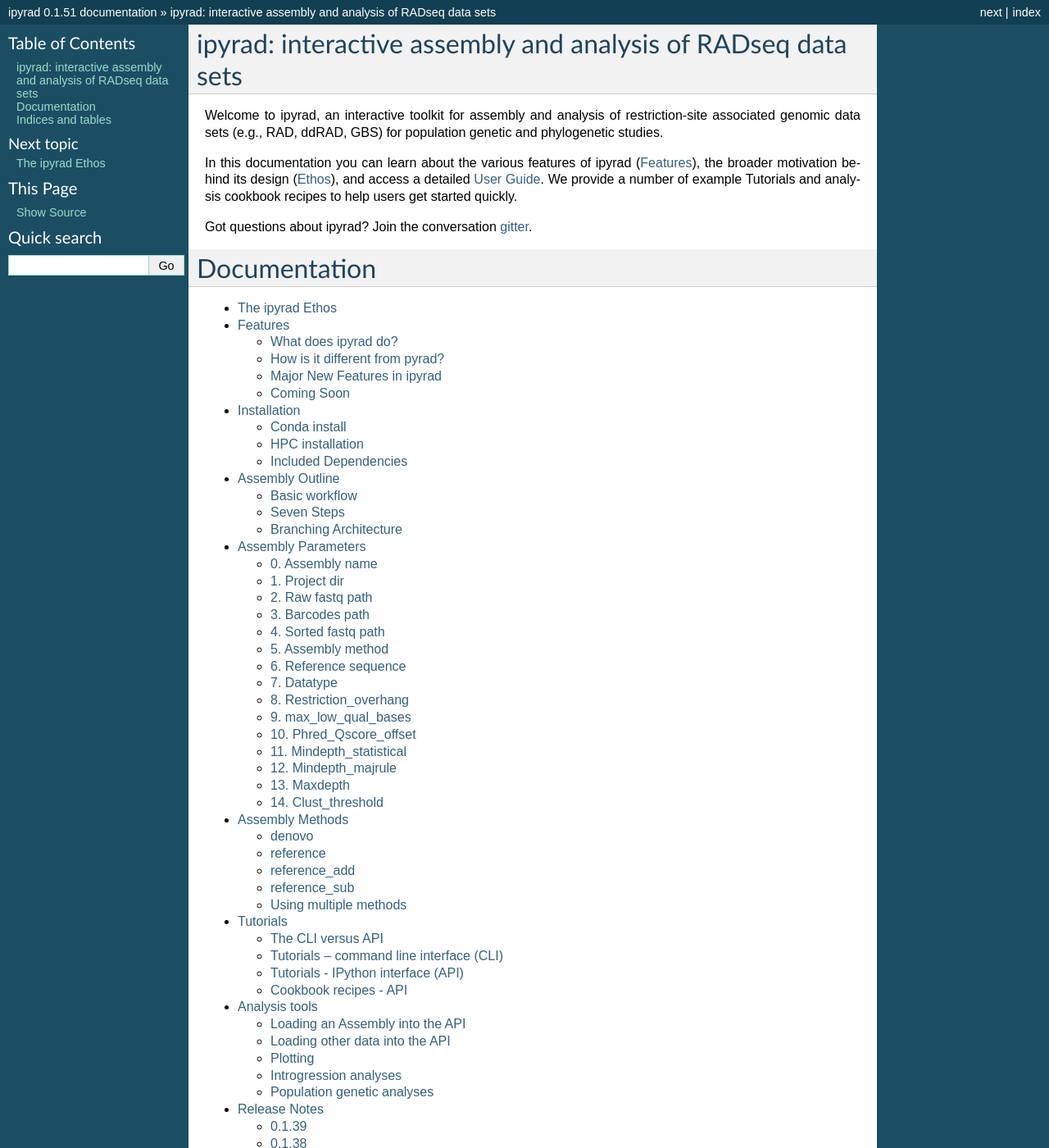
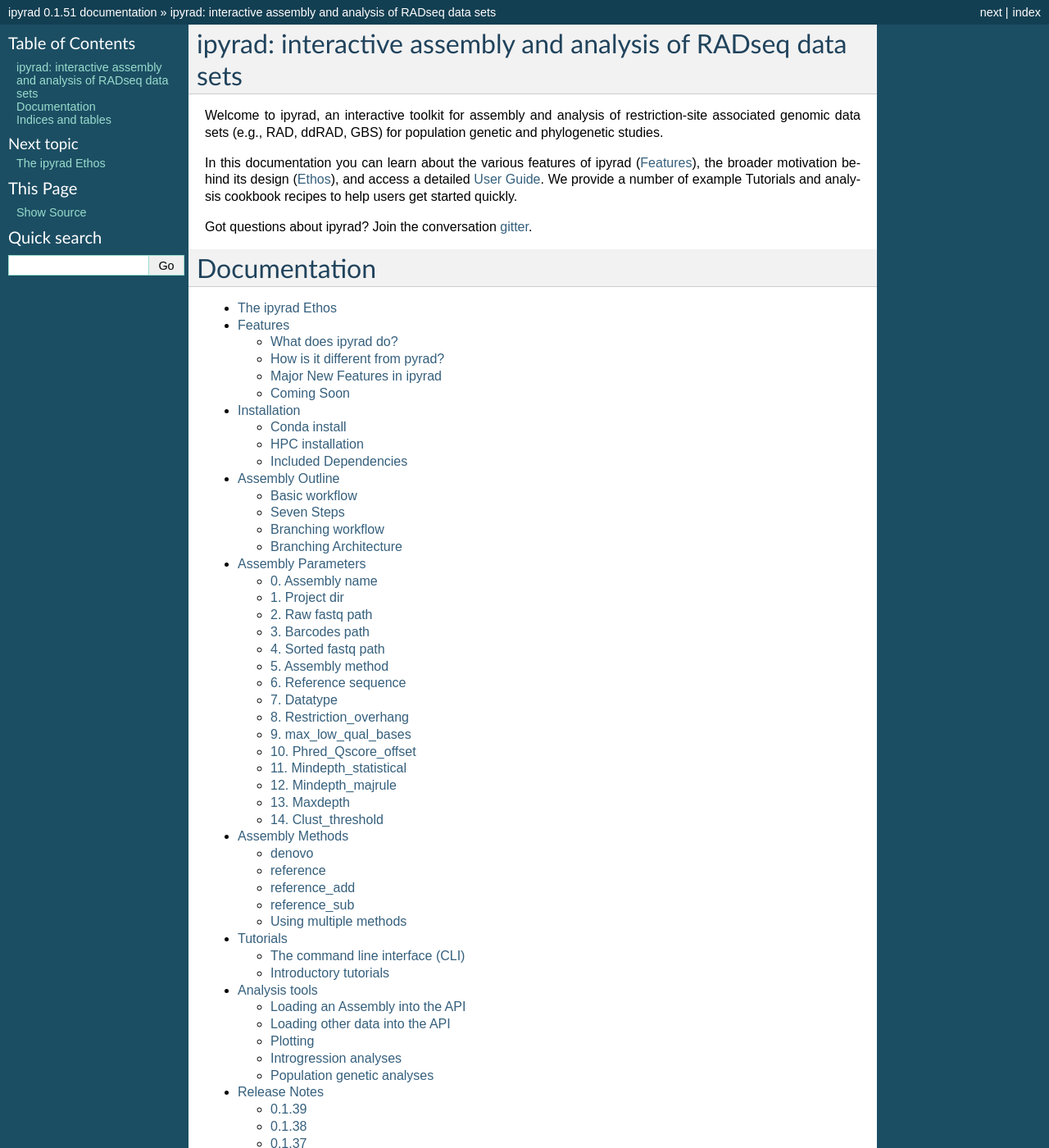
Before and after one commit to dereneaton/ipyrad, a Sphinx documentation site: the page built from docs/index.rst, in a window 1280 px wide and 1400 px high. Shown: the whole window at 82% size. Built offline with Sphinx 7.4.7, drawn with Linux system fonts in a browser that asks for light colours; pages that are not in the unit, such as notebooks, are missing from menus; the version number is read from the project's files by our own code; some of the changed lines change nothing that is shown.

Commit message:
filling in Assembly outline in docs

```diff
--- /dev/null
+++ b/docs/API.rst
@@ -0,0 +1,43 @@
+
+
+
+.. include:: global.rst
+
+
+.. _API:
+
+Tutorials - IPython interface (API)
+-----------------------------------
+The API_ (application program interface) for ipyrad_ is a way of directly
+accessing the nuts and bolts of ipyrad_ using Python_.
+This has a number of advantages over the CLI_ in that there is a lot more
+flexibility for creating highly complex branching assemblies, or for applying
+ipyrad_ in a non-standard way. It's best feature, though, is that you can
+perform entire analyses within Jupyter :ref:`notebooks<notebooks>` to create
+documented reproducible code for your analyses.
+
+There may be a slight learning curve, however, for users who have no prior
+experience with Python scripting.
+
+Python it provides a much more flexible framework for writing code to perform
+complex branching assemblies than the CLI can provide. Because it is interactive
+you can more easily access the results and statistics from each step. There are
+two main functions of the API:
+
+* Assembly -- write scripts to perform the assembly
+* Analysis -- analyze and compare the size and distribution of data sets
+
+The envisioned usage of the ipyrad Python API is to run test assemblies within
+a Jupyter notebook on a local computer using the **preview mode** method to
+execute quickly. Once the
+
+
+Cookbook recipes - API
+-----------------------
+
+
+.. toctree::
+   :maxdepth: 1
+
+   ipyrad_scripts.rst
+   test_rad.rst
--- a/docs/global.rst
+++ b/docs/global.rst
@@ -10,3 +10,4 @@
 .. _oaks: https://github.com/dereneaton/virentes
 .. _smalt: http://www.sanger.ac.uk/science/tools/smalt-0
 .. _bedtools: http://bedtools.readthedocs.org/en/latest/
+.. _vsearch: https://github.com/torognes/vsearch
--- a/docs/outline.rst
+++ b/docs/outline.rst
@@ -11,7 +11,7 @@
 :ref:`seven sequential steps <seven_steps>`.
 The reason it is separated into distinct steps is to create a modular
 workflow that can be easily restarted if it is interrupted, and can be easily
-:ref:`branched<branching_assemblies>` at different points to create
+:ref:`branched<branching_workflow>` at different points to create
 assemblies under different combinations of parameter settings.
 
 
@@ -22,6 +22,7 @@
 :ref:`parameter settings<parameters>`. These steps are described below.
 
 .. image:: images/steps.png
+
 
 
 .. _seven_steps:
@@ -152,7 +153,7 @@
 number of possible :ref:`output formats<output_formats>`. This step is most
 often repeated at several different settings for the parameter
 :ref:`min_samples_locus` to create different assemblies with different
-proportions of missing data (see branching_).
+proportions of missing data (see branching_workflow_).
 
 The following :ref:`parameters<parameters>` are *potentially*
 used or required (\*) for step7:
@@ -170,12 +171,12 @@
 
 
 
+.. _branching_workflow:
 
 
-.. _branching_workflow:
+Branching workflow
+-------------------
 
-Branching workflow
-^^^^^^^^^^^^^^^^^^
 A more efficient and effective way to use ipyrad_ is to create branching
 assemblies in which multiple final data sets are assembled from the same
 shared data by applying different parameter settings to them during different
@@ -184,7 +185,9 @@
 files and statistics from data1, but then applies a different clustering
 threshold going forward for steps 3-7. You can envision many data sets generated
 this way by havins successive branching events along each branch.
-You can find more branching examples in the tutorial_ and cookbook_ sections.
+You can find more branching examples in the
+:ref:`advanced tutorial<tutorial_advanced_cli>` and
+:ref:`cookbook<cookbook>` sections.
 
 .. image:: images/steps_branching.png
 
--- a/docs/userguide.rst
+++ b/docs/userguide.rst
@@ -17,8 +17,8 @@
 that users should be aware of.
 
 
-The CLI versus API
-------------------
+The command line interface (CLI)
+---------------------------------
 The ipyrad_ command line interface (CLI_) is designed to be easy to use and will
 be familiar to users of its predecessor program pyrad_. Once ipyrad_ is installed
 you can start using the CLI_ by simply opening a terminal and typing the
@@ -37,54 +37,16 @@
 
 .. _CLI:
 
-Tutorials -- command line interface (CLI)
------------------------------------------
+Introductory tutorials
+----------------------
 The following tutorials show an example run through for an entire data set of
-each common data type, and explains some vagaries unique to each data type.
+each common data type, and explains some vagaries unique to each data type. I
+recommend that everyone starts by reading through the Introductory tutorial.
 
 .. toctree::
    :maxdepth: 1
 
-   tutorial_intro_cli.rst
+   tutorial_intro_cli.rst ``(start here)``
    tutorial_advanced_cli.rst
-
-
-
-
-.. _API:
-
-Tutorials - IPython interface (API)
------------------------------------
-The API_ (application program interface) for ipyrad_ is a way of directly
-accessing the nuts and bolts of ipyrad_ using Python_.
-This has a number of advantages over the CLI_ in that there is a lot more
-flexibility for creating highly complex branching assemblies, or for applying
-ipyrad_ in a non-standard way. It's best feature, though, is that you can
-perform entire analyses within Jupyter :ref:`notebooks<notebooks>` to create
-documented reproducible code for your analyses.
-
-There may be a slight learning curve, however, for users who have no prior
-experience with Python scripting.
-
-Python it provides a much more flexible framework for writing code to perform
-complex branching assemblies than the CLI can provide. Because it is interactive
-you can more easily access the results and statistics from each step. There are
-two main functions of the API:
-
-* Assembly -- write scripts to perform the assembly
-* Analysis -- analyze and compare the size and distribution of data sets
-
-The envisioned usage of the ipyrad Python API is to run test assemblies within
-a Jupyter notebook on a local computer using the **preview mode** method to
-execute quickly. Once the
-
-
-Cookbook recipes - API
------------------------
-
-
-.. toctree::
-   :maxdepth: 1
-
-   ipyrad_scripts.rst
-   test_rad.rst
+   tutorial_intro_gbs.rst
+   tutorial_paired_gbs.rst
```
